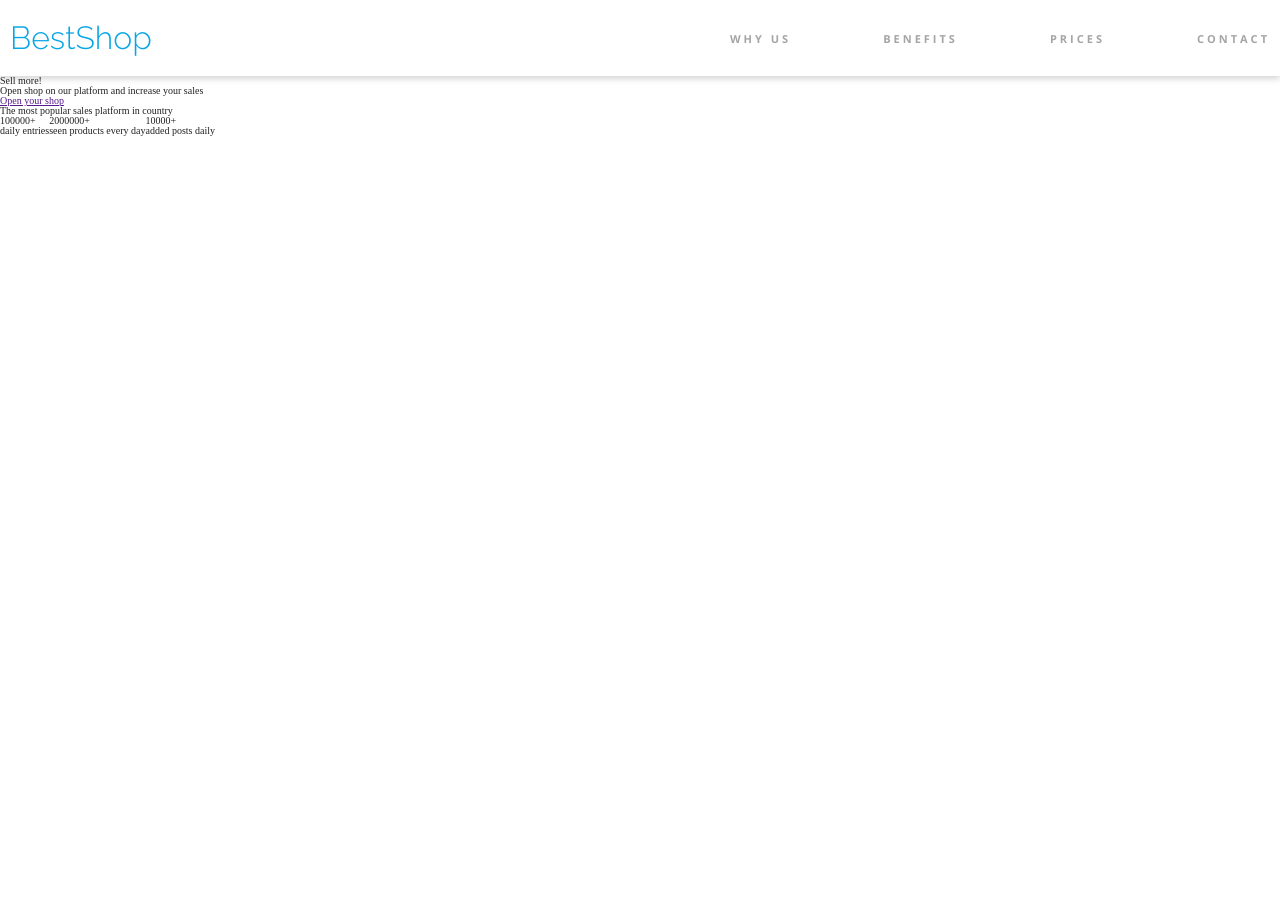
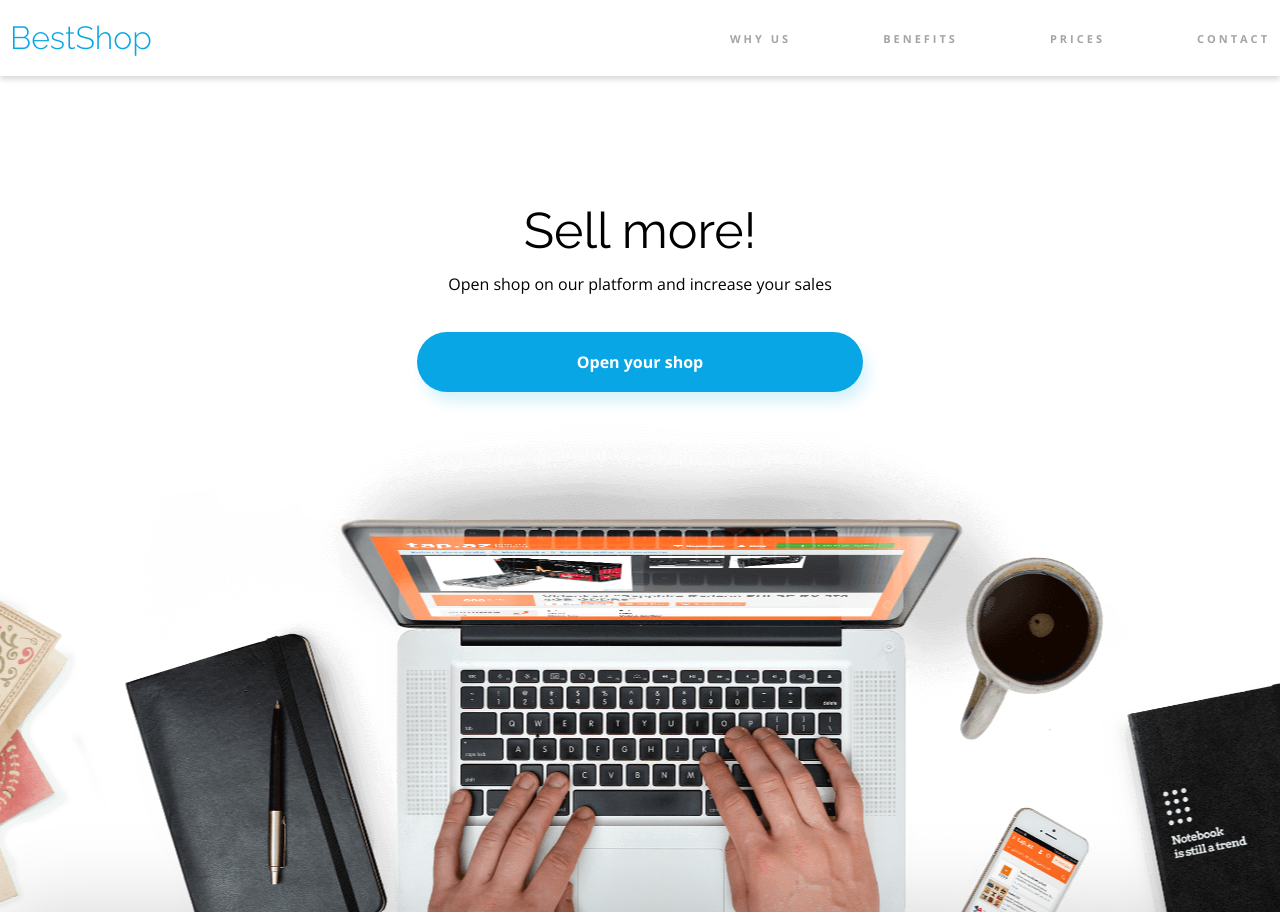
Before and after one commit to sapaqi/BestShop3, a plain HTML site: page index.html in a window 1280 px wide. Shown: the top 915 px of the page. Before the commit the page ends 800 px from the top, so only its background shows below. Drawn offline with nearby package versions, Linux system fonts and the light colour scheme.

Commit message:
Dodanie sekcji Hero

```diff
--- a/css/style.css
+++ b/css/style.css
@@ -7,6 +7,7 @@
     --colorPrimary: #08A6E4;
     --colorPrimaryShadow: rgba(7, 172, 230, .16);
     --colorTouch1: #FB3B64;
+    --colorTouch1Shadow: #FB3B6450;
     --colorTouch2: #55DFB4;
     --colorBlack: #000000;
     --colorGrey: #A5A5A5;
@@ -19,9 +20,11 @@
 }
 
 html {
-    font-size: 62.5%;
+    font-size: 10px;
+    font-family: "Open Sans", sans-serif;
+    font-weight: 400;
+    color: var(--colorBlack);
 }
-
 * {
     box-sizing: border-box;
 }
@@ -64,12 +67,10 @@ header .container {
 .menuLink {
     display: flex;
     align-items: center;
-    font-family: "Open Sans", sans-serif;
     font-size: 1.1rem;
     font-weight: 700;
     color: var(--colorGrey);
     text-transform: uppercase;
-    text-decoration: none;
     letter-spacing: 0.3rem;
     padding: 0 1rem;
     height: 7.6rem;
@@ -79,4 +80,90 @@ header .container {
 .menuLink:hover {
     color: var(--colorBlack);
     border-bottom: 4px solid var(--colorPrimary);
+    cursor: pointer;
 }
+
+a {
+    text-decoration: none;
+}
+
+h1, h2, h3 {
+    font-family: "Raleway", sans-serif;
+    color: var(--colorBlack);
+}
+h1 {
+    font-size: 5rem;
+}
+h2 {
+    font-size: 3.6rem;
+}
+h3 {
+    font-size: 2.1rem;
+    font-weight: 700;
+}
+h4 {
+    font-size: 2rem;
+    font-weight: 900;
+    letter-spacing: 0.6rem;
+}
+h5 {
+    font-size: 1.2rem;
+    font-weight: 700;
+}
+
+p {
+    font-size: 1.6rem;
+    padding: 2rem 0 4rem 0;
+}
+
+.hero {
+    position: relative;
+    display: flex;
+    justify-content: center;
+    align-items: center;
+    flex-direction: column;
+    padding: 13rem 0 52rem 0;
+}
+.buttonPrimary {
+    font-size: 1.6rem;
+    font-weight: 700;
+    color: var(--colorWhite);
+    padding: 2.2rem 16rem;
+    background: var(--colorPrimary) 0 0 no-repeat padding-box;
+    box-shadow: 5px 10px 14px var(--colorPrimaryShadow);
+    border-radius: 40px;
+    opacity: 1;
+}
+.buttonPrimary:hover {
+    background-color: var(--colorTouch1);
+    box-shadow: 5px 10px 14px var(--colorTouch1Shadow);
+    cursor: pointer;
+}
+.heroPic {
+    position:absolute;
+    bottom: 0;
+    background: url("../assets/Background.png") center/cover;
+    height: 519px;
+    width: 100%;
+    z-index:-1;
+}
+
+.statistics {
+    display: flex;
+    align-items: center;
+    flex-direction: column;
+    padding: 10rem 0 12rem 0;
+    background: var(--colorWhite) 0 0 no-repeat padding-box;
+    box-shadow: 0 -5px 80px #00000029;
+    opacity: 1;
+}
+.statistics .container {
+    justify-content: space-evenly;
+    align-items: center;
+    border: 1px solid red;
+    width: 100%;
+    padding: 10rem 0;
+}
+.icon_stat_box {
+    border: 1px solid red;
+}
--- a/index.html
+++ b/index.html
@@ -32,6 +32,7 @@
         <h1>Sell more!</h1>
         <p>Open shop on our platform and increase your sales</p>
         <a href="" class="buttonPrimary">Open your shop</a>
+        <div class="heroPic"></div>
     </section>
 
     <section class="statistics">
@@ -40,17 +41,17 @@
 
             <div class="icon_stat_box">
                 <div class="icon_stat"></div>
-                <h2>100000+</h2>
+                <h4>100000+</h4>
                 <p>daily entries</p>
             </div>
             <div class="icon_stat_box">
                 <div class="icon_stat"></div>
-                <h2>2000000+</h2>
+                <h4>2000000+</h4>
                 <p>seen products every day</p>
             </div>
             <div class="icon_stat_box">
                 <div class="icon_stat"></div>
-                <h2>10000+</h2>
+                <h4>10000+</h4>
                 <p>added posts daily</p>
             </div>
 
```
